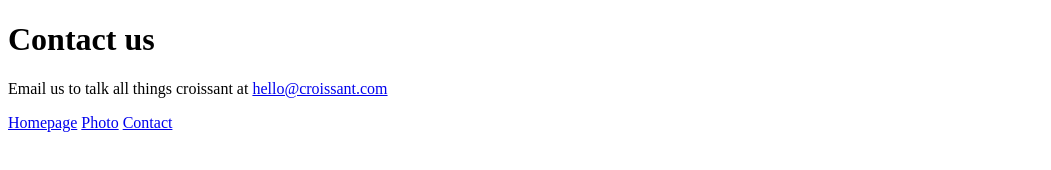
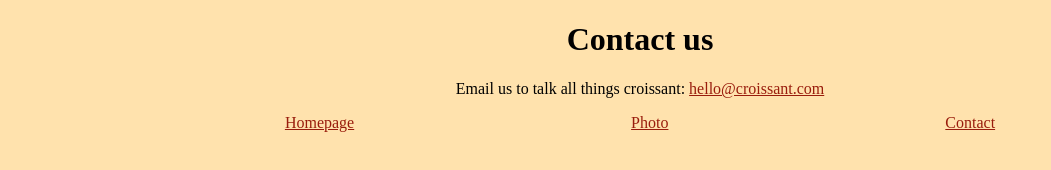
Before and after one commit to allwrightgemma/Croissant, a plain HTML site: page contact.html in a window 1280 px wide. Shown: the whole page, without its empty margins (0-1051 px from the left). Drawn offline with Linux system fonts and the light colour scheme.

Commit message:
Added css

```diff
--- a/contact.html
+++ b/contact.html
@@ -4,16 +4,19 @@
     <meta charset="UTF-8" />
     <meta http-equiv="X-UA-Compatible" content="IE=edge" />
     <meta name="viewport" content="width=device-width, initial-scale=1.0" />
+    <link rel="stylesheet" href="/css/styles.css" />
     <title>Document</title>
   </head>
   <body>
     <h1>Contact us</h1>
     <p>
-      Email us to talk all things croissant at
+      Email us to talk all things croissant:
       <a href="hello@croissant.com">hello@croissant.com</a>
     </p>
-    <a href="/index.html">Homepage</a>
-    <a href="/photo.html">Photo</a>
-    <a href="contact.html">Contact</a>
+    <span class="links">
+      <a href="/index.html">Homepage</a>
+      <a href="/photo.html">Photo</a>
+      <a href="contact.html">Contact</a>
+    </span>
   </body>
 </html>
--- /dev/null
+++ b/css/styles.css
@@ -0,0 +1,26 @@
+body {
+  background-color: #ffe2ad;
+}
+
+h1 {
+  text-align: center;
+}
+
+p {
+  text-align: center;
+}
+
+a {
+  color: rgb(153, 28, 12);
+}
+
+img {
+  max-width: 500px;
+  margin: 0 auto 30px;
+  display: block;
+}
+
+.links {
+  display: flex;
+  justify-content: space-evenly;
+}
```
Also changed, not shown: index.html (+6 -3 lines), photo.html (+6 -3 lines).
